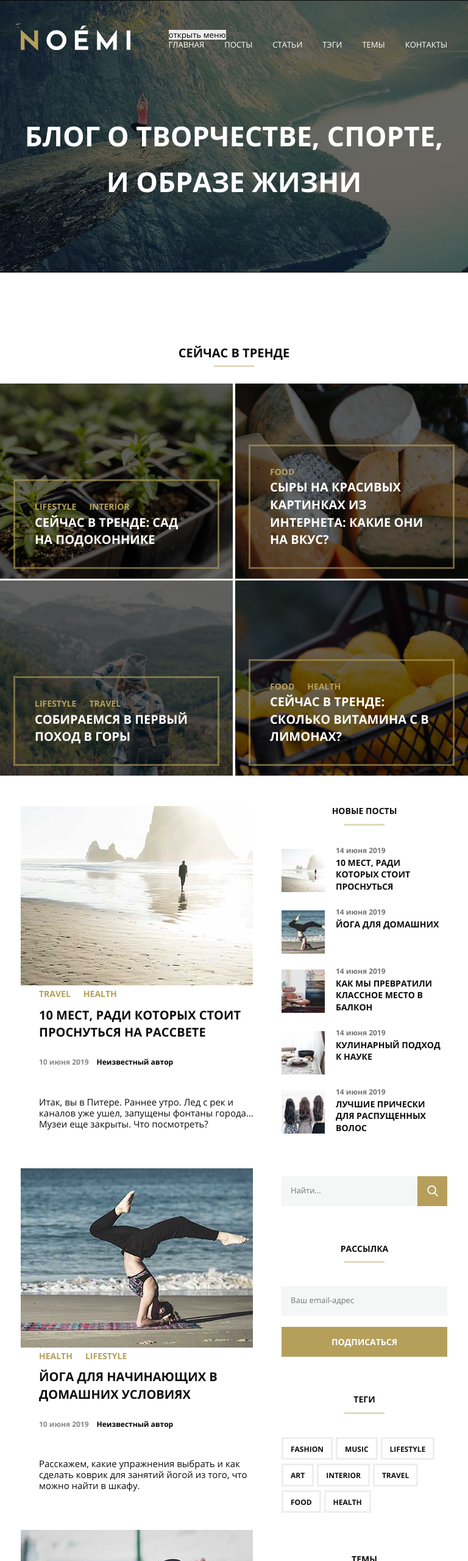
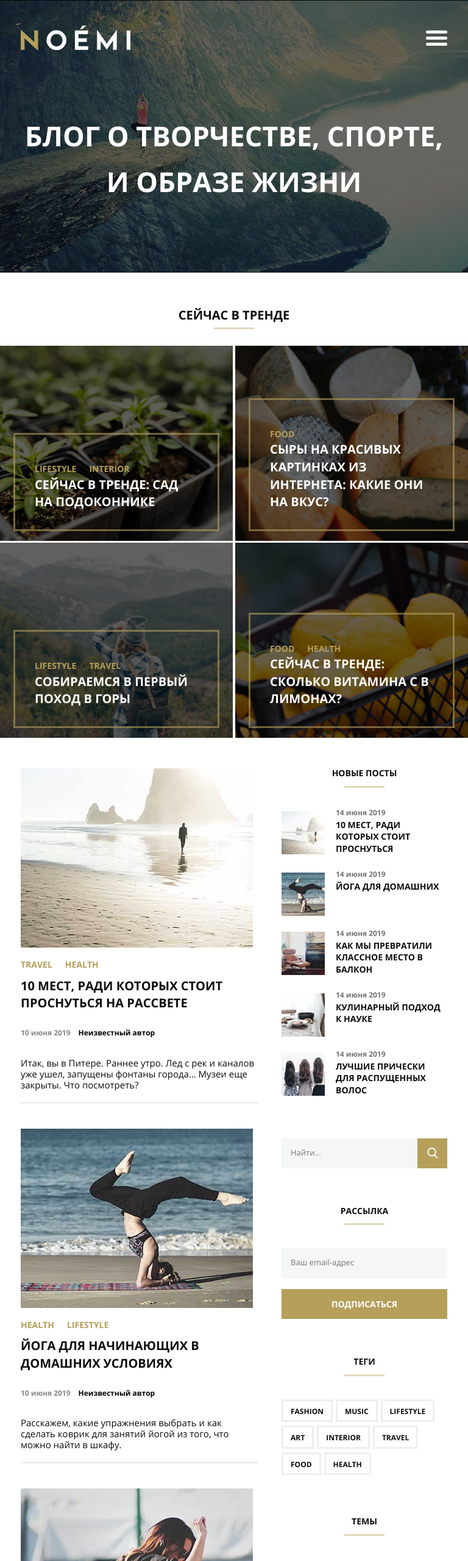
Before and after one commit to YuliaZin/mq-diploma, a plain HTML site: page index.html in a window 768 px wide. Shown: the top 2560 px of the page at 61% size. Drawn offline with Linux system fonts and the light colour scheme; files whose address does not match are found by name.

Commit message:
Add files via upload

```diff
--- a/css/style.css
+++ b/css/style.css
@@ -54,7 +54,7 @@
   }
 
   .header-container {
-    width: 1200px;
+    max-width: 1200px;
     margin-left: auto;
     margin-right: auto;
     padding: 25px 15px 135px;
@@ -134,6 +134,7 @@
     margin-left: auto;
     margin-right: auto;
     background: #e1d9bd;
+
   }
 
 .body__trends {
@@ -204,49 +205,7 @@
 }
 
 
-.trend_1:after {
-  content: " ";
-  position: absolute;
-
-  top: 0;
-  right: 0;
-  bottom: 0;
-  left: 0;
-
-  background-color: #000000;
-  opacity: 0.6;
-
-  z-index: -1;
-}
-.trend_2:after {
-  content: " ";
-  position: absolute;
-
-  top: 0;
-  right: 0;
-  bottom: 0;
-  left: 0;
-
-  background-color: #000000;
-  opacity: 0.6;
-
-  z-index: -1;
-}
-.trend_3:after {
-  content: " ";
-  position: absolute;
-
-  top: 0;
-  right: 0;
-  bottom: 0;
-  left: 0;
-
-  background-color: #000000;
-  opacity: 0.6;
-
-  z-index: -1;
-}
-.trend_4:after {
+.trend_1:after, .trend_2:after, .trend_3:after, .trend_4:after {
   content: " ";
   position: absolute;
 
@@ -278,10 +237,7 @@
 
   display: flex;
   flex-wrap: wrap;
-
-
 }
-
 .title__trend_link {
   color: white;
 
@@ -302,7 +258,7 @@
   }
 
   .wrap {
-    width: 1200px;
+    max-width: 1200px;
     margin-left: auto;
     margin-right: auto;
     padding: 64px 15px;
@@ -312,7 +268,7 @@
   }
 
   .previews {
-    width: 778px;
+    max-width: 778px;
   }
 
   .preview {
@@ -325,12 +281,12 @@
   }
 
   .preview__box-img {
-    width: 381px;
+    max-width: 381px;
   }
 
   .preview__info {
     margin-left: 30px;
-    width: 367px;
+    max-width: 367px;
   }
 
   .preview__tegs-list {
@@ -363,7 +319,6 @@
     font-weight: 700;
     font-size: 20px;
     text-transform: uppercase;
-
 
     line-height: 1.2;
   }
@@ -409,7 +364,7 @@
     width: 272px;
   }
 
-  section:nth-child(n+2) {
+  .section__aside:nth-child(n+2) {
     margin-top: 62px;
   }
 
@@ -808,7 +763,16 @@
     clip: rect(1px, 1px, 1px, 1px);
   }
 
+  .menu__button {
 
+    border: none;
+    padding: 0;
+    background-color: transparent;
+    font-size: 25px;
+    position: relative;
+    text-indent: -9999px;
+
+  }
   @media screen and (min-width: 768px) and (max-width: 1199px) {
     .header-container {
       width: 700px;
@@ -865,4 +829,70 @@
 
   padding-top: 29px;
 }
+.menu__button {
+  width: 1.4em;
+  height: 1em;
+
+  cursor: pointer;
 }
+.menu__button-label {
+  width: 100%;
+  height: 20%;
+  margin-top: -0.1em;
+  border-radius: 5px;
+  background-color: #ffffff;
+  position: absolute;
+  left: 0;
+  top: 50%;
+}
+.menu__button:after {
+  bottom: 0;
+}
+.menu__button:before {
+  top: 0;
+}
+
+.menu__button:before, .menu__button:after {
+  content: "";
+  width: 100%;
+  height: 20%;
+  border-radius: 5px;
+  background-color: #ffffff;
+  position: absolute;
+  left: 0;
+}
+
+.menu-list {
+  display: none;
+}
+
+
+.preview__box-img {
+  max-width: 390px;
+}
+.preview:nth-child(n+2) {
+  margin-top: 41px;
+}
+.preview__info {
+  margin-left: 0px;
+  max-width: 390px;
+}
+.date-author__list {
+  margin-bottom: 32px;
+}
+.preview__tegs-list {
+  margin-top: 14px;
+  }
+.preview__line::after {
+  content: "";
+  display: block;
+  margin-top: 19px;
+  max-width: 390px;
+  height: 3px;
+
+  margin-right: auto;
+  background: #eeeeee;
+}
+
+
+}
```
Lines whose indentation alone changed are shown as unchanged.
